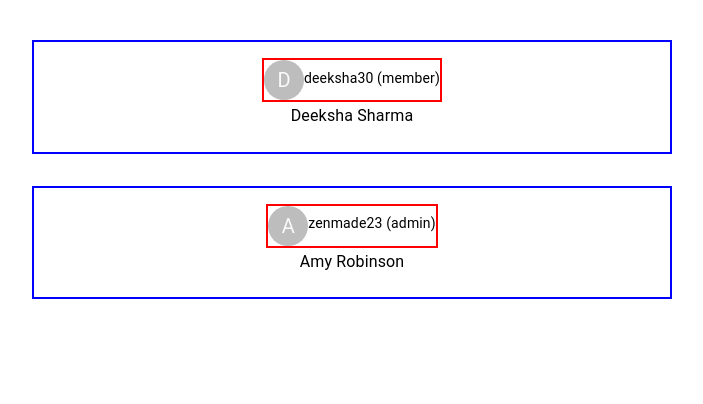
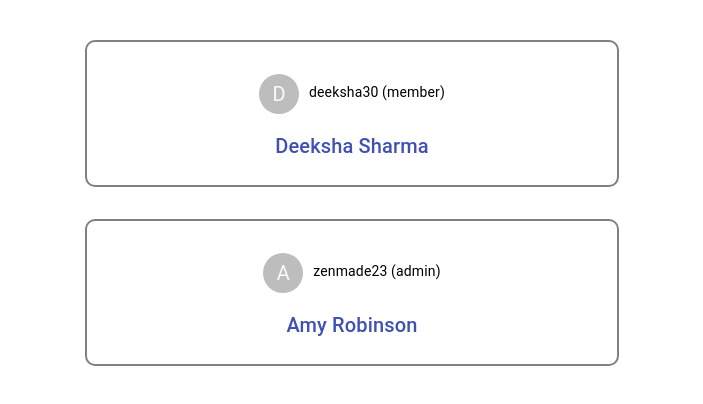
Before and after one commit to deekshasharma/secure-js-api-jwt, a React (Create React App) app: page /users in a window 1280 px wide. Shown: the top 404 px of the page, without its empty margins (288-991 px from the left). Built offline with nearby package versions, Linux system fonts and the light colour scheme.

Commit message:
Styling Users page

```diff
--- a/src/components/Users.js
+++ b/src/components/Users.js
@@ -1,12 +1,15 @@
 import React from 'react';
-import {Grid, Typography, Paper, Butto, Avatar} from '@material-ui/core';
+import {Grid, Typography, Avatar} from '@material-ui/core';
 import '../styles.css';
 
 export const Users = () => {
     return <Grid container className="Books" justify="center">
-        <Grid item xs={6}>
+        <Grid item xs={5}>
             {users.map((user, key) => {
-                return <User key={key} userName={user.username} firstName={user.firstName} lastName={user.lastName}
+                return <User key={key}
+                             userName={user.username}
+                             firstName={user.firstName}
+                             lastName={user.lastName}
                              role={user.role}/>
             })
             }
@@ -15,15 +18,16 @@ export const Users = () => {
 };
 
 const User = ({firstName, lastName, userName, role}) => {
-    return <Grid container direction="column" alignItems="center" style={{border: "2px solid blue", padding: "1em", marginBottom: "2em"}}>
+    return <Grid container direction="column" alignItems="center"
+                 style={{border: "2px solid gray", padding: "1em", marginBottom: "2em", borderRadius: "10px"}}>
         <Grid item xs={12}>
-            <Grid container alignItems="center" style={{border: "2px solid red"}}>
-                <Avatar>{firstName.charAt(0)}</Avatar>
+            <Grid container justify="space-between" alignItems="center" style={{padding: "1em"}}>
+                <Avatar style={{marginRight: "0.5em"}}>{firstName.charAt(0)}</Avatar>
                 <Typography variant="body2" gutterBottom>{userName + " (" + role + ") "}</Typography>
             </Grid>
         </Grid>
         <Grid item>
-            <Typography variant="subtitle1" gutterBottom>{firstName + " " + lastName}</Typography>
+            <Typography variant="h6" gutterBottom color="primary">{firstName + " " + lastName}</Typography>
         </Grid>
     </Grid>
 };
@@ -46,5 +50,5 @@ const users = [
         "lastName": "Robinson",
         "favorite": ["722f584a-cb5e-11ea-87d0-0242ac130003"],
         "role": "admin"
-    }
-]
+    },
+];
```
